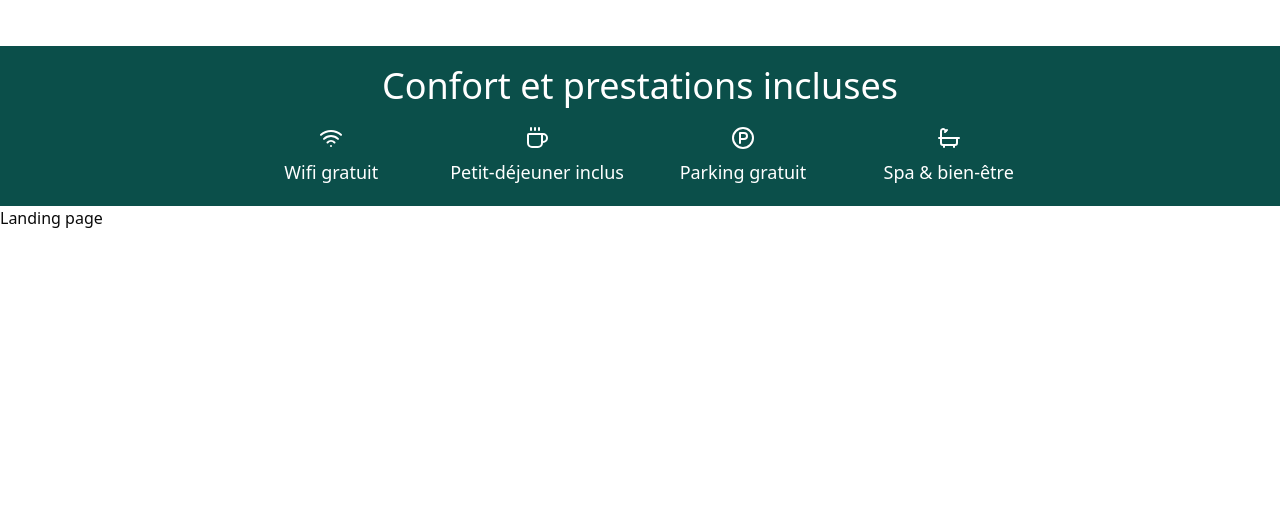
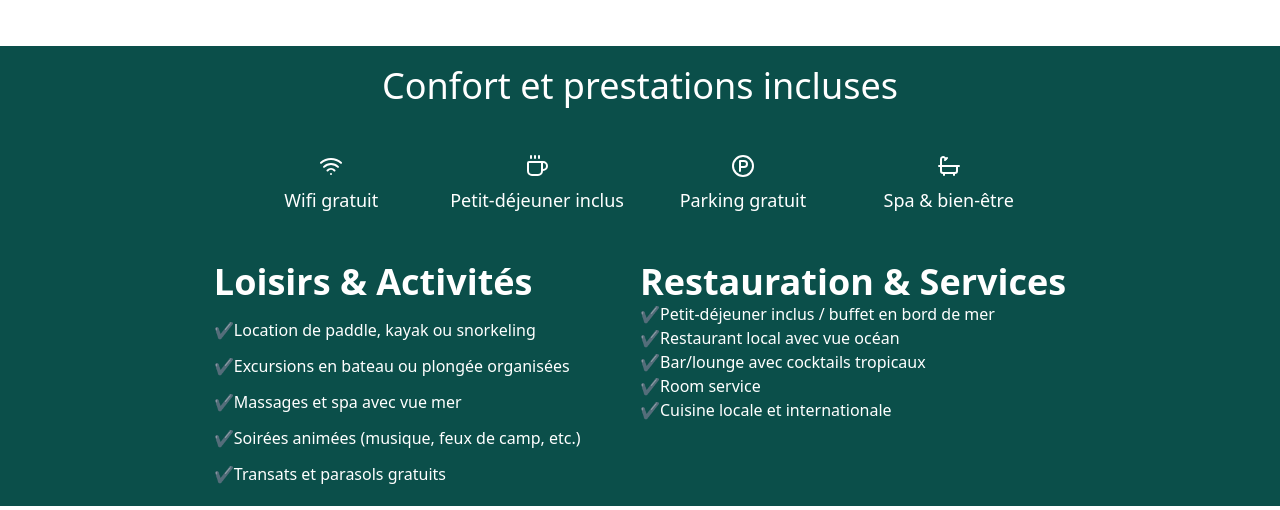
Before and after one commit to Tanjona-Dev/front-office-hotel, a React (Vite) app: page / in a window 1280 px wide. Shown: the part 1686-2196 px from the top of the page. Before the commit the page ends 1916 px from the top, so only its background shows below. Built offline with nearby package versions, Linux system fonts and the light colour scheme.

Commit message:
[add]:amelioration.

```diff
--- a/src/Pages/Home/avantages.jsx
+++ b/src/Pages/Home/avantages.jsx
@@ -2,7 +2,7 @@ import { Bath, CoffeeIcon, ParkingCircle, Wifi } from "lucide-react";
 
 function Avantage() {
   return (
-    <div className="bg-teal-900 text-white flex flex-col gap-5 py-5">
+    <div className="bg-teal-900 text-white flex flex-col gap-12 py-5">
       <h1 className="text-4xl mx-auto">Confort et prestations incluses</h1>
 
       <div className="grid grid-cols-2 md:grid-cols-4 gap-8 max-w-5xl mx-auto">
@@ -38,6 +38,28 @@ function Avantage() {
           <p className="mt-2 text-lg">Spa & bien-être</p>
         </div>
       </div>
+      <div className="grid grid-cols-2 mx-auto">
+        <div className="space-y-4">
+          <h1 className="font-bold text-4xl">Loisirs & Activités</h1>
+          <ul className="space-y-3">
+            <li>✔Location de paddle, kayak ou snorkeling</li>
+            <li>✔Excursions en bateau ou plongée organisées </li>
+            <li>✔Massages et spa avec vue mer</li>
+            <li>✔Soirées animées (musique, feux de camp, etc.)</li>
+            <li>✔Transats et parasols gratuits</li>
+          </ul>
+        </div>
+        <div>
+          <h1 className="font-bold text-4xl">Restauration & Services</h1>
+          <ul>
+            <li>✔Petit-déjeuner inclus / buffet en bord de mer</li>
+            <li>✔Restaurant local avec vue océan </li>
+            <li>✔Bar/lounge avec cocktails tropicaux</li>
+            <li>✔Room service</li>
+            <li>✔Cuisine locale et internationale</li>
+          </ul>
+        </div>
+      </div>
     </div>
   );
 }
--- a/src/Pages/Home/index.jsx
+++ b/src/Pages/Home/index.jsx
@@ -127,7 +127,6 @@ function Home() {
         <br />
         {/* TYPE DE CHAMBRE NASA */}
         <div className="space-y-12">
-
           <div>
             <TypeDeChambre />
           </div>
```
Lines whose indentation alone changed are shown as unchanged.
